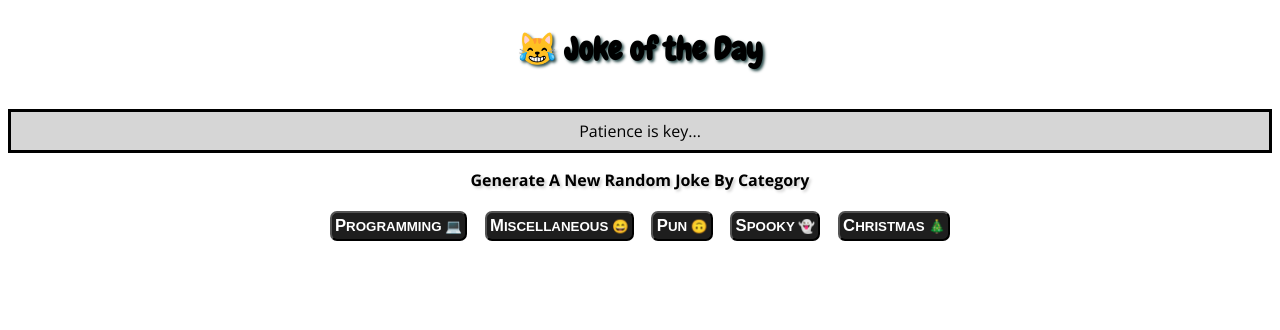
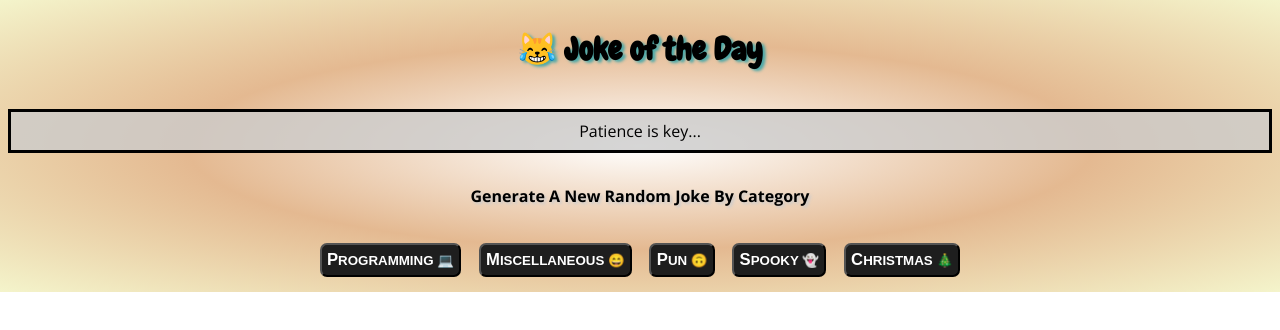
Before and after one commit to coboyle444/cprg-218-api-assignment, a plain HTML site: page index.html in a window 1280 px wide. Drawn offline with nearby package versions, Linux system fonts and the light colour scheme; no server answers.

Commit message:
style: more modern ui features

```diff
--- a/script.js
+++ b/script.js
@@ -95,6 +95,7 @@ spooky.addEventListener('click', function () {
     console.log("spooky joke! oooOOOoo!");
     categoryTitle.textContent = "A Random Spooky Joke 👻";
     joke.style.backgroundColor = "#FAC898";
+    joke.style.bordercolor = "#000000";
     fetch('https://v2.jokeapi.dev/joke/Spooky?safe-mode')
     .then(response => response.json ())
     .then(data => {
--- a/styles.css
+++ b/styles.css
@@ -14,10 +14,12 @@ body {
     flex-direction: column;
     text-align: center;
     font-family: "Open Sans", system-ui;
+    background-image:radial-gradient(white, rgb(228, 185, 145), rgb(244, 244, 203));
+    background-repeat: no-repeat;
 }
 
 h1 {
-    text-shadow: 2px 2px 3px darkslategrey;
+    text-shadow: 3px 2px 3px rgb(76, 169, 169);
     font-family: "Chewy", system-ui;
 }
 
@@ -28,6 +30,7 @@ p {
 h2 {
     font-size: 100%;
     text-shadow: 2px 2px 3px #cccccc;
+    padding: 1em;
 }
 
 section button {
@@ -35,7 +38,7 @@ section button {
     color: white;
     font-weight:bold;
     border-radius: 7px;
-    padding: 0.25em;
+    padding: 0.4em;
     align-items: center;
     margin: 0.5em;
     cursor: pointer;
```
